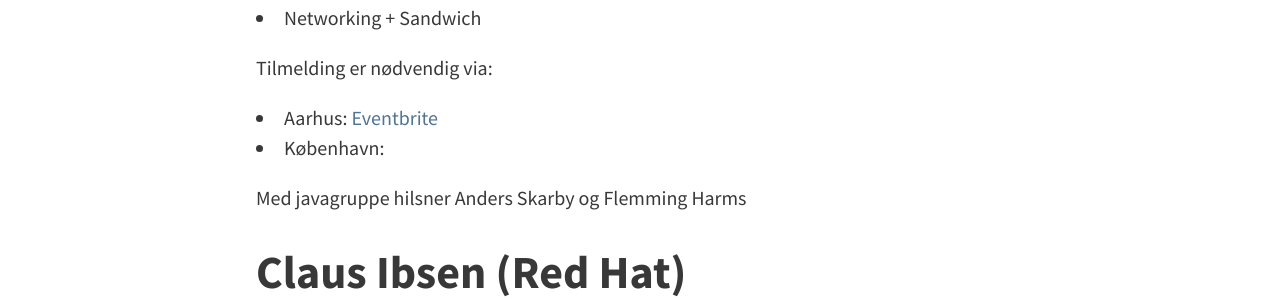
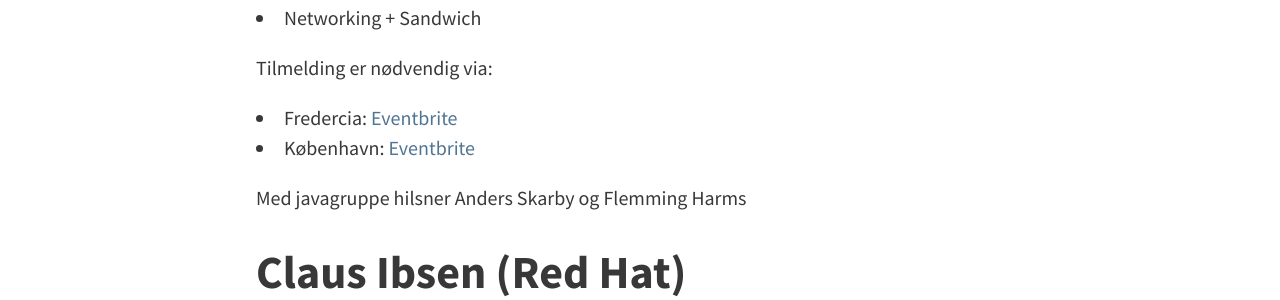
Before and after one commit to javagruppen/site, a Jekyll site: the page built from _posts/2019/2019-03-12-camel-k-gaa-hjem-mode.md, in a window 1280 px wide. Shown: the part 1092-1392 px from the top of the page. Built offline with Jekyll 4.4.1, drawn with Linux system fonts in a browser that asks for light colours.

Commit message:
Tilføjet manglende link

```diff
--- a/_posts/2019/2019-03-12-camel-k-gaa-hjem-mode.md
+++ b/_posts/2019/2019-03-12-camel-k-gaa-hjem-mode.md
@@ -26,8 +26,8 @@ Læse mere om Camel K her:
 - Networking + Sandwich
 
 Tilmelding er nødvendig via:
-- Aarhus: [Eventbrite](https://www.eventbrite.com/e/javagruppen-camel-k-ga-hjem-mde-tickets-58673156992)
-- København: []()
+- Fredercia: [Eventbrite](https://www.eventbrite.com/e/javagruppen-camel-k-ga-hjem-mde-tickets-58673156992)
+- København: [Eventbrite](https://www.eventbrite.com/e/javagruppen-camel-k-ga-hjem-mde-kbenhavn-tickets-59076778234)
 
 Med javagruppe hilsner
 Anders Skarby og Flemming Harms
```
